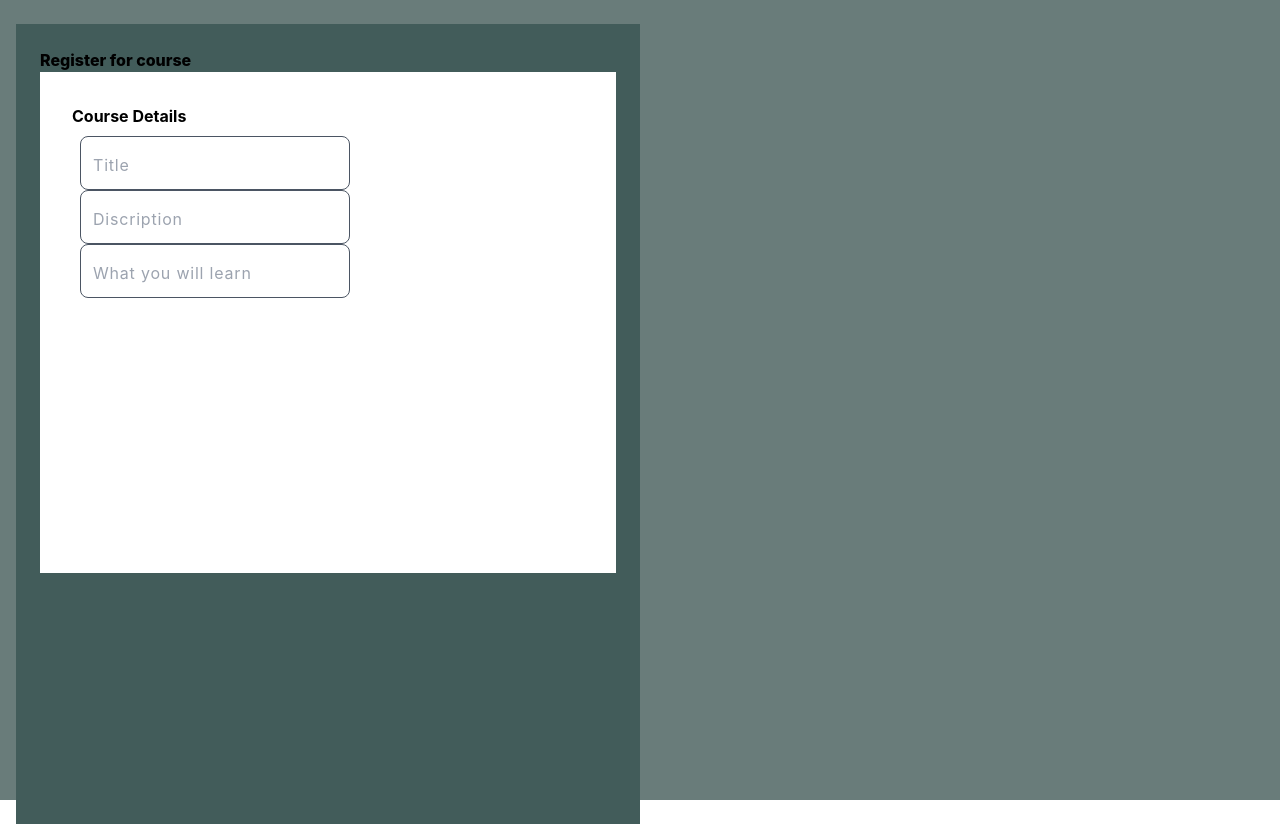
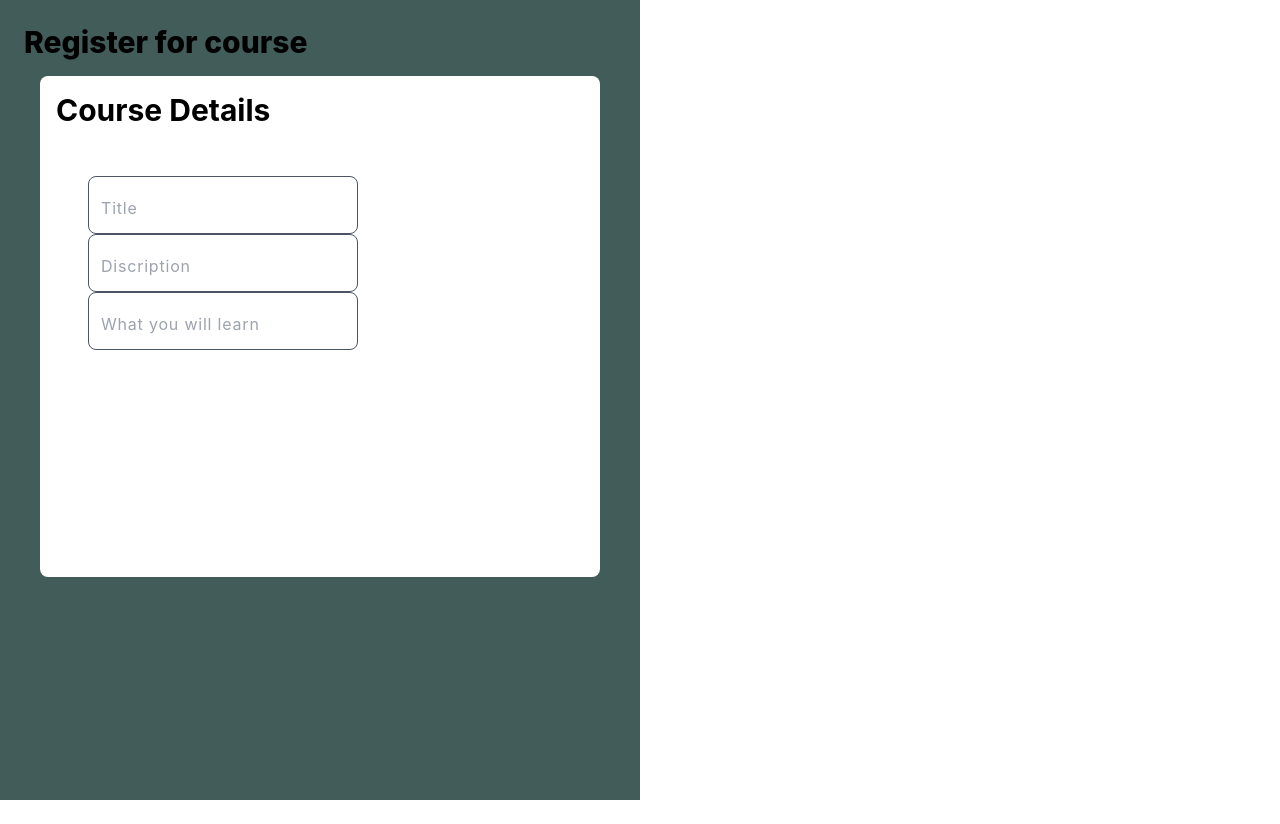
Before and after one commit to DevRyth/Time-Bank-Client, a React (Create React App) app: page /courseregister in a window 1280 px wide. After the commit the page ends 800 px from the top, so only its background shows below. Built offline with nearby package versions, Linux system fonts and the light colour scheme.

Commit message:
done  Course detail

```diff
--- a/src/pages/CourseRegister.page.tsx
+++ b/src/pages/CourseRegister.page.tsx
@@ -4,12 +4,12 @@ import Input from "../sharedComponents/input/Input";
 interface Props {}
 const CourseRegister: React.FC<Props> = ({}) => {
   return (
-    <div className=" bg-on-secondary px-4 pt-6 h-screen w-screen sm:">
-      <div className="max-h p-6  bg-primary-lite font-extrabold sm:w-max h-screen lg:w-1/2">
+    // <div className=" bg-on-secondary px-4  pt-6 h-screen w-screen sm:">
+    <div className="max-h p-6 bg-primary-lite font-extrabold sm:w-max h-screen lg:w-1/2 lg:text-3xl">
       Register for course
-        <div className="  bg-white p-4 max-h font-bold sm:p-8 h-1/3  md:h-1/2 lg:h-2/3">
+      <div className="  bg-white p-4  m-4 max-h rounded-lg font-bold sm: h-2/5  md:h-2/3 lg:h-2/3">
         Course Details
-          <div className="p-2">
+        <div className="p-2 lg:p-8 lg:pt-12">
           <Input
             className="text-primary-dark pt-2 "
             outerClassName="border p-0 rounded-lg  sm:content-start text-left  "
@@ -37,7 +37,7 @@ const CourseRegister: React.FC<Props> = ({}) => {
         </div>
       </div>
     </div>
-    </div>
+    // </div>
   );
 };
 export default CourseRegister;
```
Lines whose indentation alone changed are shown as unchanged.
